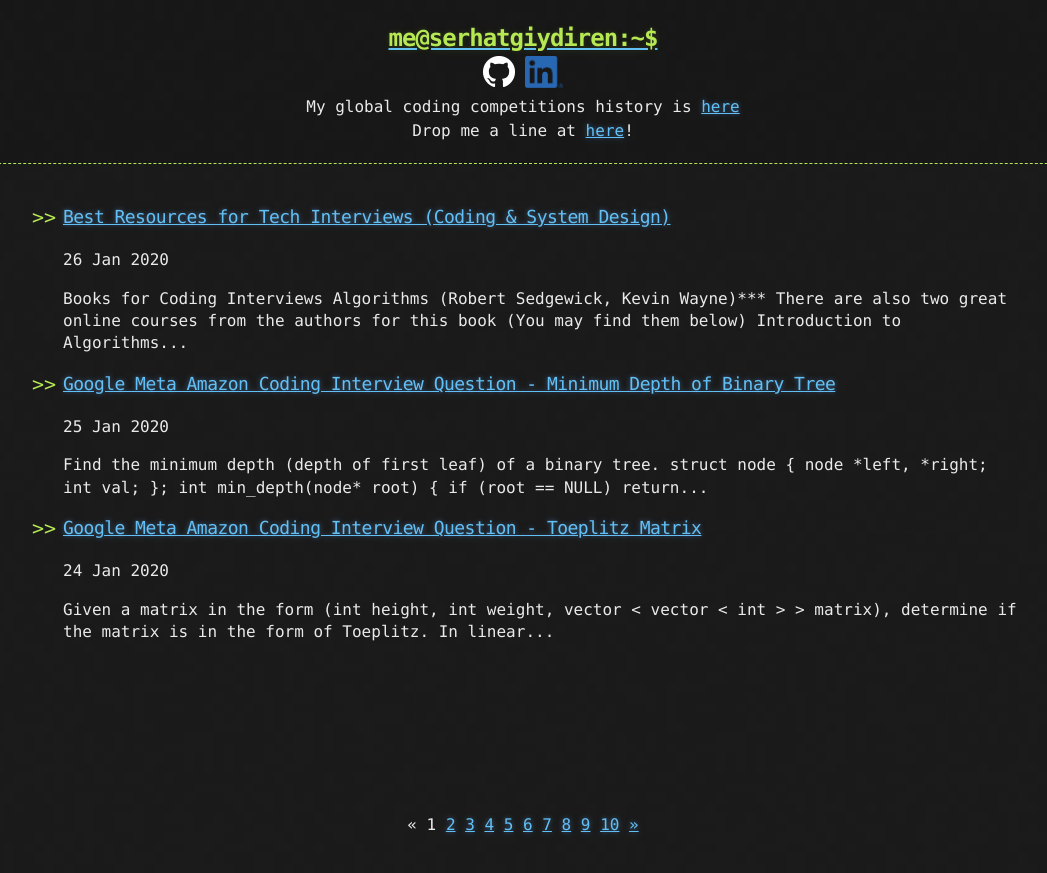
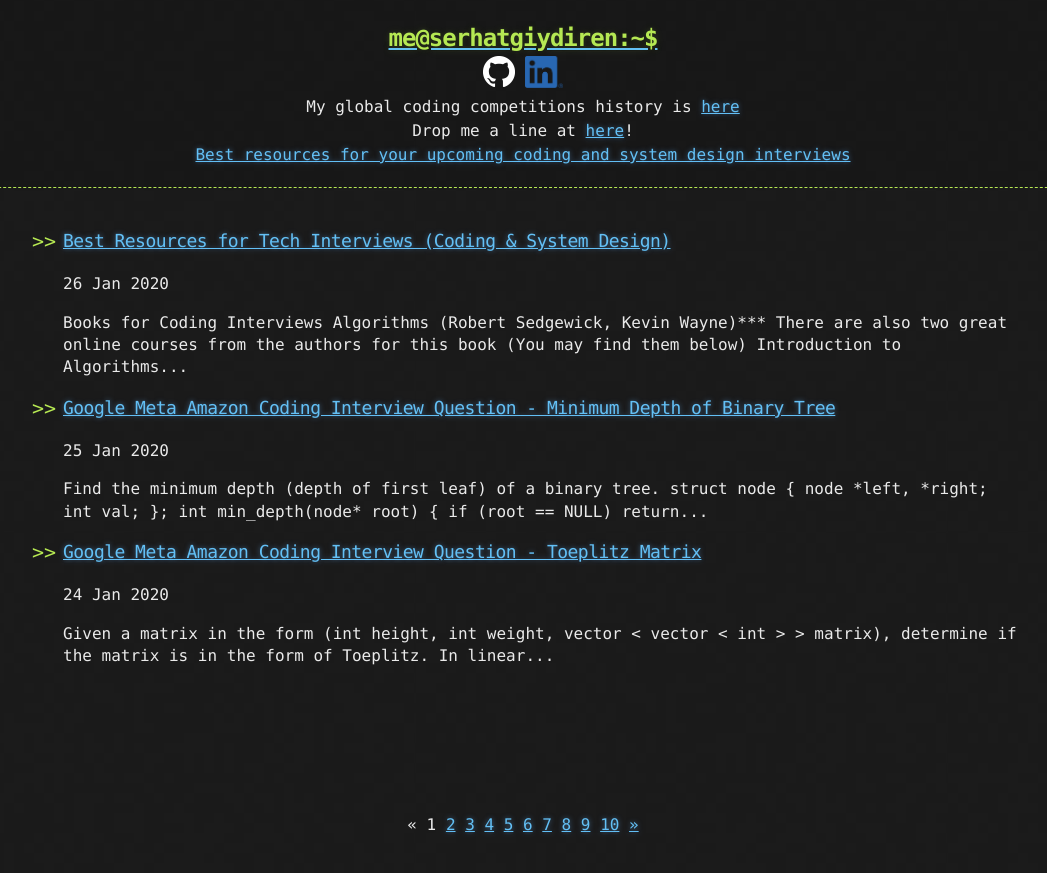
Before and after one commit to goodHunter27/serhatgiydiren.github.io, a Jekyll site: the page built from index.html, in a window 1280 px wide. Shown: the top 873 px of the page, without its empty margins (117-1164 px from the left). Built offline with Jekyll 4.4.1, drawn with Linux system fonts in a browser that asks for light colours; the list of posts is cut into pages by our own code.

Commit message:
Update header.html

```diff
--- a/_includes/header.html
+++ b/_includes/header.html
@@ -9,5 +9,6 @@
     </div>
     <div align="center">My global coding competitions history is <a href="https://serhatgiydiren.github.io/coding-competitions">here</a></div>
     <div align="center">Drop me a line at <a href="mailto:serhatgiydiren@gmail.com">here</a>!</div>
+    <div align="center"><a href="https://serhatgiydiren.github.io/best-resources-for-tech-interviews">Best resources for your upcoming coding and system design interviews</a></div>
   </div>
 </header>
```
